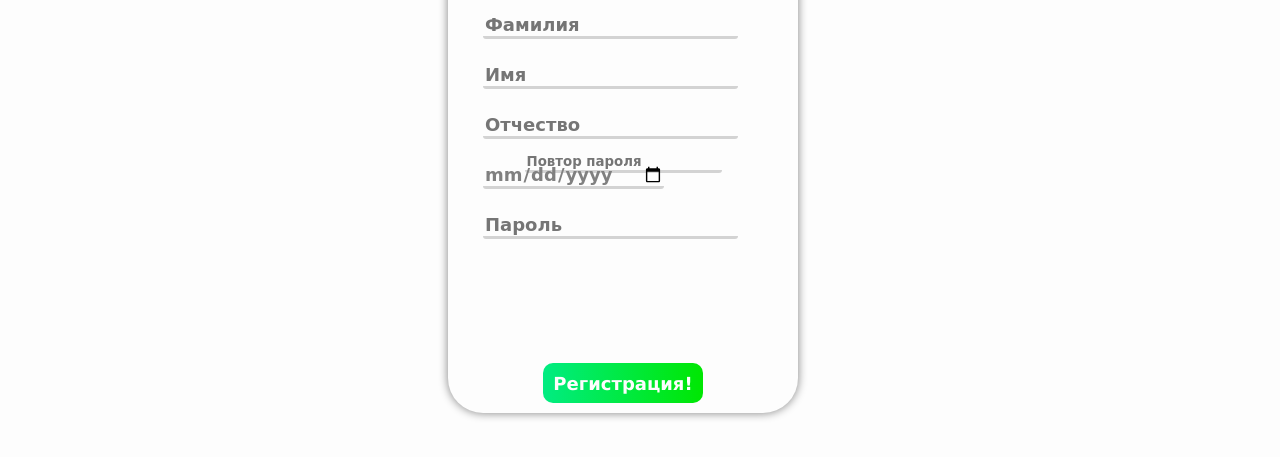
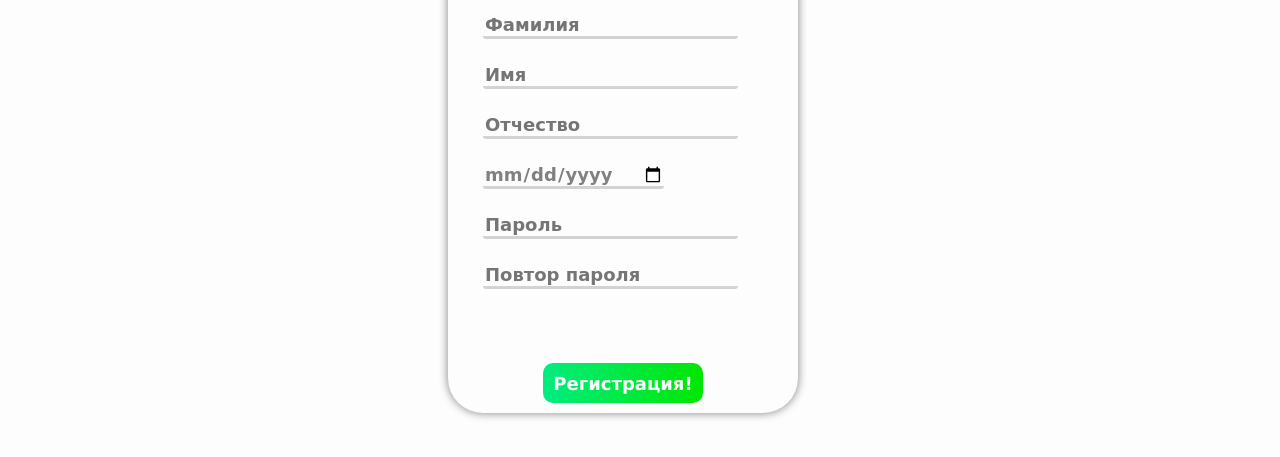
Before and after one commit to DPO3/register, a plain HTML site: page index.html in a window 1280 px wide. Shown: the part 167-624 px from the top of the page. Drawn offline with Linux system fonts and the light colour scheme.

Commit message:
Update style.css

```diff
--- a/style.css
+++ b/style.css
@@ -116,7 +116,7 @@ input {
     font-size: large;
 }
 
-#cpassword {
+#conf-password {
     position: absolute;
     left: 10%;
     top: 70%;
```
